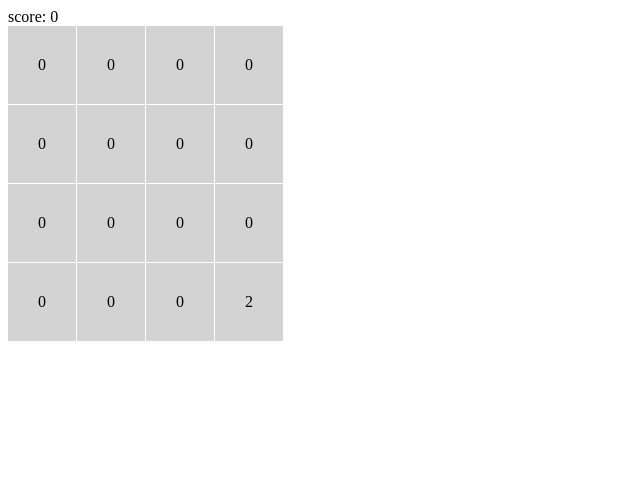
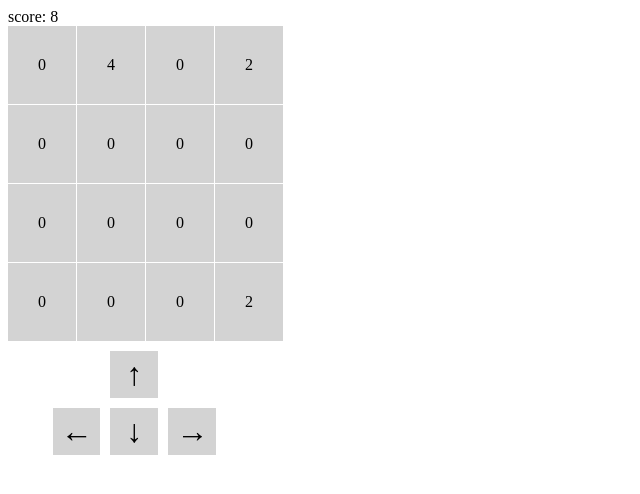
Before and after one commit to damo21/2048-react-clone, a React (Create React App) app: page / in a window 1280 px wide. Shown: the top 494 px of the page, without its empty margins (0-640 px from the left). Built offline with nearby package versions, Linux system fonts and the light colour scheme.

Commit message:
small changes

```diff
--- a/src/App.tsx
+++ b/src/App.tsx
@@ -4,10 +4,10 @@ import React, { useState, useEffect } from "react";
 function App() {
   const [hasGameStarted, setHasGameStarted] = useState<boolean>(false);
   const [gameArray, setGameArray] = useState<number[]>([
-    0, 0, 0, 0, 0, 0, 0, 0, 0, 0, 0, 0, 0, 0, 0, 0,
+    0, 4, 0, 2, 0, 0, 0, 0, 0, 0, 0, 0, 0, 0, 0, 0,
   ]);
   const [score, setScore] = useState<number>(0);
-  const [lastKey, setLastKey] = useState<string>("");
+  const [haveAnyMerged, setHaveAnyMerged] = useState<boolean>(false);
 
   useEffect(() => {
     if (!hasGameStarted) {
@@ -20,14 +20,6 @@ function App() {
   }, []);
 
   useEffect(() => {
-    window.addEventListener("keydown", handleKeyDown);
-
-    return () => {
-      window.removeEventListener("keydown", handleKeyDown);
-    };
-  }, [gameArray]);
-
-  useEffect(() => {
     const latestScore: number = gameArray.reduce(
       (accumulator: number, currentValue: number) => accumulator + currentValue,
       0
@@ -37,88 +29,61 @@ function App() {
     }
   }, [gameArray]);
 
-  const handleKeyDown = async (event: KeyboardEvent) => {
-
-    console.log(event.key);
-    console.log(lastKey);
-
-    if (event.key === lastKey) return;
-
-    switch (event.key) {
-      case "ArrowLeft":
-        await handleLeftArrow();
-        // handleLeftArrow().then((arr: number[]) => {
-        //   setLastKey(event.key);
-        // });
+  const arrowButtonsHandler = (direction: string) => {
+    switch (direction) {
+      case "u":
         break;
-      case "ArrowRight":
-        await handleRightArrow();
-        // handleRightArrow().then((arr: number[]) => {
-        //   setLastKey(event.key);
-        // });
-        console.log(event.key);
+      case "l":
+        handleHorizontalDirection(true);
         break;
-      case "ArrowUp":
-        console.log(event.key);
+      case "r":
         break;
-      case "ArrowDown":
-        console.log(event.key);
-        break;
-      default:
+      case "d":
         break;
     }
-    setLastKey(event.key);
   };
 
-  const handleLeftArrow = async () => {
-    const newGameArray: number[] = [...gameArray];
+  const handleHorizontalDirection = (isLeft: boolean) => {
+    const copyGameArray: number[] = [...gameArray];
 
-    const lastRowIndex: number = newGameArray.length - 4;
-    const nonZeroIndices = [];
-    for (let i: number = lastRowIndex; i < lastRowIndex + 4; i++) {
-      if (newGameArray[i] !== 0) nonZeroIndices.push(i);
-    }
+    const chunkedArray: number[][] = copyGameArray.reduce(
+      (preVal: number[][], currVal: number, i: number) => {
+        const chunk: number = Math.floor(i / 4);
+        preVal[chunk] = (preVal[chunk] || []).concat(currVal);
+        return preVal;
+      },
+      []
+    );
 
-    nonZeroIndices.sort().forEach((index: number) => {
-      let targetIndex: number = lastRowIndex;
-      while (newGameArray[targetIndex] !== 0) targetIndex++;
-      newGameArray[targetIndex] = newGameArray[index];
-      newGameArray[index] = 0;
-    });
+    const arr1: number[] = chunkedArray[0];
+    const arr2: number[] = chunkedArray[1];
+    const arr3: number[] = chunkedArray[2];
+    const arr4: number[] = chunkedArray[3];
 
-    for (let i: number = lastRowIndex; i < lastRowIndex + 3; i++) {
-      if (newGameArray[i] === newGameArray[i + 1]) {
-        newGameArray[i] *= 2;
-        newGameArray[i + 1] = 0;
-      }
-    }
-    setGameArray(newGameArray);
+    console.log({ starting: arr1 });
+    console.log(moveAndSum(arr1));
   };
 
-  const handleRightArrow = async () => {
-    const newGameArray: number[] = [...gameArray];
-
-    const lastRowIndex: number = newGameArray.length - 4;
-    const nonZeroIndices = [];
-    for (let i: number = lastRowIndex; i < lastRowIndex + 4; i++) {
-      if (newGameArray[i] !== 0) nonZeroIndices.push(i);
+  const moveAndSum = (arr: number[]) => {
+    arr.reverse();
+    let i = 0;
+    while (i < arr.length - 1) {
+      // Find the next non-zero element
+      while (arr[i] === 0 && i < arr.length - 1) {
+        i++;
+      }
+      // If the next element is a zero, move the current non-zero value to it
+      if (arr[i] !== 0 && arr[i + 1] === 0) {
+        arr[i + 1] = arr[i];
+        arr[i] = 0;
+      } else if (arr[i] === arr[i + 1]) {
+        // If the current and next elements are equal
+        arr[i + 1] = arr[i] + arr[i + 1]; // Add them together
+        arr[i] = 0; // Set the current element to 0
+      }
+      i++; // Move to the next element
     }
-
-    nonZeroIndices.sort().forEach((index: number) => {
-      let targetIndex: number = lastRowIndex + 3;
-      while (newGameArray[targetIndex] !== 0) targetIndex--;
-      newGameArray[targetIndex] = newGameArray[index];
-      newGameArray[index] = 0;
-    });
-
-    for (let i: number = lastRowIndex + 2; i >= lastRowIndex; i--) {
-      if (newGameArray[i] === newGameArray[i - 1]) {
-        newGameArray[i] *= 2;
-        newGameArray[i - 1] = 0;
-      }
-    }
-
-    setGameArray(newGameArray);
+    return arr.reverse();
   };
 
   return (
@@ -149,6 +114,72 @@ function App() {
           );
         })}
       </div>
+      <div
+        style={{
+          display: "flex",
+          flexDirection: "column",
+          maxWidth: "20%",
+          alignItems: "center",
+          fontSize: 32,
+          paddingTop: 10,
+        }}
+      >
+        <div
+          style={{
+            backgroundColor: "lightgrey",
+            width: "15%",
+            padding: 5,
+            textAlign: "center",
+          }}
+        >
+          &#8593;
+          {/* UP */}
+        </div>
+        <div
+          style={{
+            display: "flex",
+            flexDirection: "row",
+            gap: 10,
+            paddingTop: 10,
+            width: "100%",
+            justifyContent: "center",
+          }}
+        >
+          <div
+            style={{
+              backgroundColor: "lightgrey",
+              width: "15%",
+              padding: 5,
+              textAlign: "center",
+            }}
+            onClick={() => arrowButtonsHandler("l")}
+          >
+            &#8592;
+            {/* LEFT */}
+          </div>
+          <div
+            style={{
+              backgroundColor: "lightgrey",
+              width: "15%",
+              padding: 5,
+              textAlign: "center",
+            }}
+          >
+            &#8595;
+            {/* DOWN */}
+          </div>
+          <div
+            style={{
+              backgroundColor: "lightgrey",
+              width: "15%",
+              padding: 5,
+              textAlign: "center",
+            }}
+          >
+            &#8594;
+          </div>
+        </div>
+      </div>
     </div>
   );
 }
```
